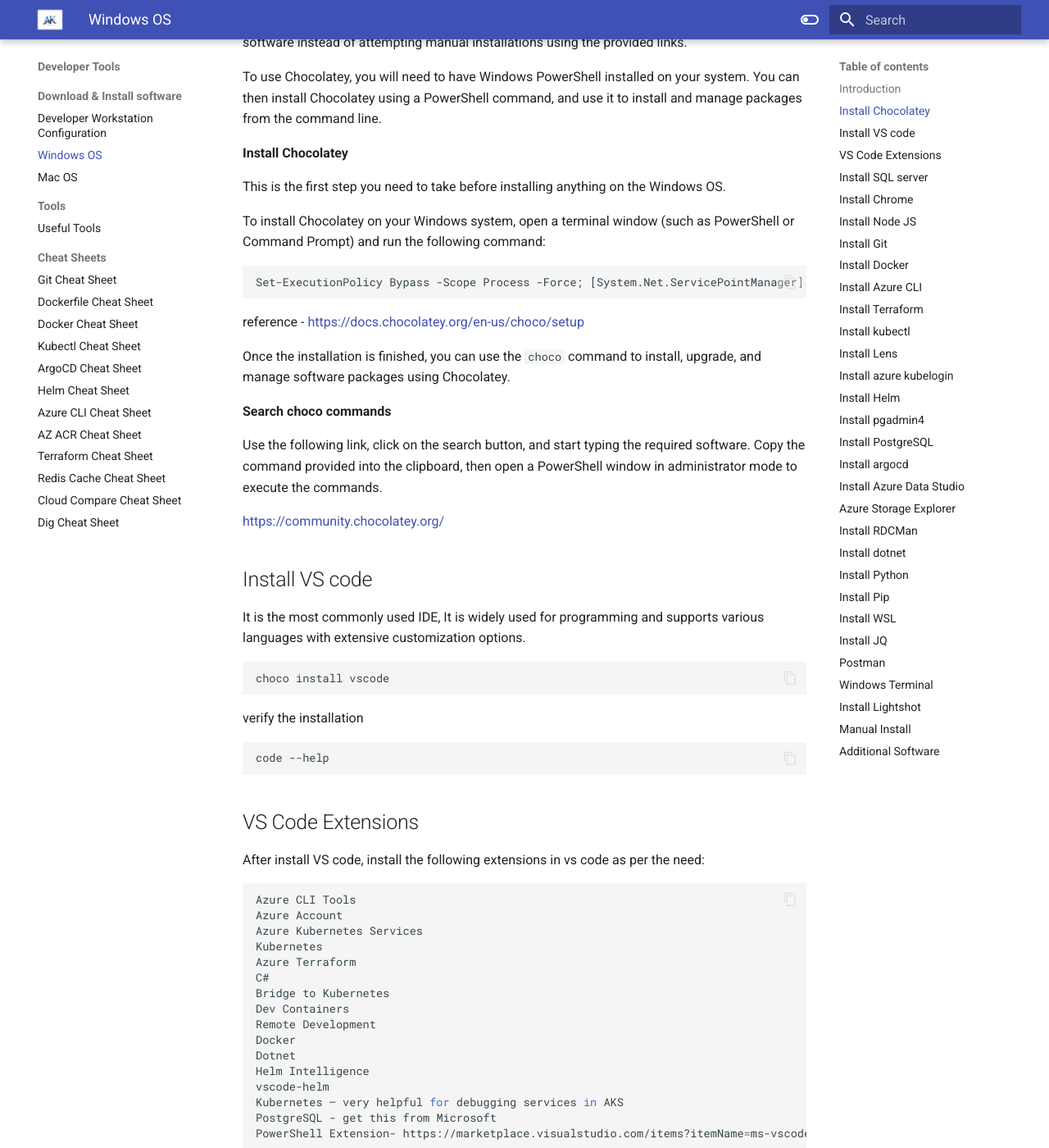
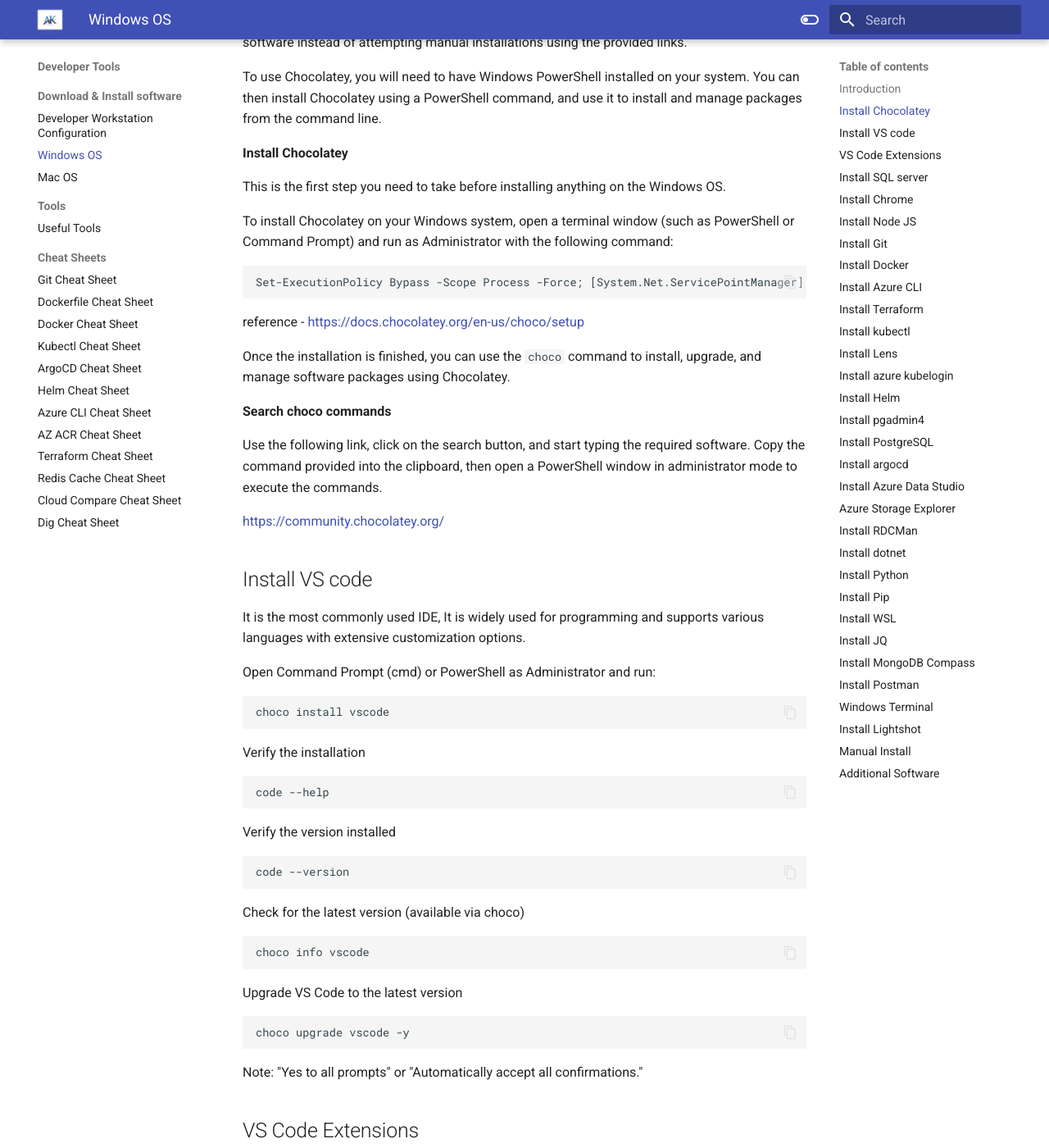
Before and after one commit to akeesari/anjikeesari, an MkDocs documentation site: the page built from docs/developertools/software/windows.md, in a window 1280 px wide and 1400 px high, scrolled down 727 px. Shown: the whole window at 82% size. Built offline with MkDocs 1.6.1 and Material for MkDocs 9.7.7, drawn with Linux system fonts in a browser that asks for light colours; some of the changed text lies outside the part shown.

Commit message:
updated window os install commands

````diff
--- a/docs/developertools/software/windows.md
+++ b/docs/developertools/software/windows.md
@@ -22,7 +22,7 @@
 
 This is the first step you need to take before installing anything on the Windows OS.
 
-To install Chocolatey on your Windows system, open a terminal window (such as PowerShell or Command Prompt) and run the following command:
+To install Chocolatey on your Windows system, open a terminal window (such as PowerShell or Command Prompt) and run as Administrator with the following command:
 
 ```
 Set-ExecutionPolicy Bypass -Scope Process -Force; [System.Net.ServicePointManager]::SecurityProtocol = [System.Net.ServicePointManager]::SecurityProtocol -bor 3072; iex ((New-Object System.Net.WebClient).DownloadString('https://chocolatey.org/install.ps1'))
@@ -42,14 +42,35 @@
 
 It is the most commonly used IDE, It is widely used for programming and supports various languages with extensive customization options.
 
+Open Command Prompt (cmd) or PowerShell as Administrator and run:
+
 ```sh
 choco install vscode
 ```
 
-verify the installation
+Verify the installation
 ```sh
 code --help
 ```
+
+Verify the version installed
+```sh
+code --version
+```
+
+Check for the latest version (available via choco)
+```sh
+choco info vscode
+```
+
+Upgrade VS Code to the latest version
+
+```sh
+choco upgrade vscode -y
+```
+
+Note:
+  "Yes to all prompts" or "Automatically accept all confirmations."
 
 ## VS Code Extensions
 
@@ -72,13 +93,14 @@
 Kubernetes – very helpful for debugging services in AKS
 PostgreSQL - get this from Microsoft
 PowerShell Extension- https://marketplace.visualstudio.com/items?itemName=ms-vscode.PowerShell
+MongoDB
 ```
 
 ## Install SQL server
 
 SQL Server is a relational database management system developed by Microsoft. It allows you to store, manage, and retrieve structured data efficiently.
 
-```
+```sh
 choco install sql-server-management-studio
 ```
 
@@ -86,30 +108,55 @@
 
 Chrome is a popular web browser developed by Google. It provides a fast and secure browsing experience and supports various web technologies.
 
+```sh
+choco install googlechrome  -y
 ```
-choco install googlechrome
+
+Upgrade Google Chrome
+
+```sh
+choco upgrade googlechrome -y
 ```
+
 
 ## Install Node JS
 
 Node.js is a JavaScript runtime that allows you to execute JavaScript code outside of a web browser.
 
+```sh
+choco install nodejs -y
 ```
-choco install nodejs
+
+```sh
+node --version
+# or
+node -v
+npm -v
 ```
+
+Upgrade Node.js
+
+```sh
+choco upgrade nodejs -y
 ```
-node --version
-```
+
 
 ## Install Git
 
 Git is a version control system used for tracking changes in software projects. It allows multiple developers to collaborate on a project efficiently and helps manage different versions of the code.
 
+```sh
+choco install git -y
 ```
-choco install git
+
+```sh
+git --version
 ```
-```
-git --version
+
+Upgrade Git to the Latest Version
+
+```sh
+choco upgrade git -y
 ```
 
 ## Install Docker
@@ -117,11 +164,18 @@
 Docker is a platform that simplifies the process of creating, deploying, and running applications using containers.
 
 ```sh
-choco install docker-desktop
+choco install docker-desktop -y
 ```
 
 ```sh
 docker --version
+docker compose version
+```
+
+Upgrade Docker Desktop
+
+```sh
+choco upgrade docker-desktop -y
 ```
 
 ## Install Azure CLI
@@ -129,24 +183,52 @@
 Azure CLI is a command-line interface for managing and interacting with Microsoft Azure cloud services. It provides a convenient way to automate and control your Azure resources.
 
 ```sh
-choco install azure-cli
+choco install azure-cli -y
 ```
 
 ```sh
 az --version
 ```
 
+Upgrade Azure CLI
+
+
+```sh
+choco upgrade azure-cli -y
+```
+
+Useful Commands
+
+```sh
+az account list --output table
+az account show
+az --help
+```
+
+
 ## Install Terraform
 
 Terraform is an infrastructure-as-code tool used for provisioning and managing cloud resources. It allows you to define your infrastructure in code and automates the deployment and management of resources across different cloud providers.
 
 ```sh
-choco install terraform
+choco install terraform -y
 ```
 
-```
+```sh
 terraform --version
 ```
+
+Upgrade Terraform
+
+```sh
+choco upgrade terraform -y
+```
+
+
+```sh
+terraform -help
+```
+
 
 ## Install kubectl
 
@@ -157,7 +239,7 @@
 ```
 For more information, please refer to the following link: - <https://kubernetes.io/docs/tasks/tools/install-kubectl-windows/>
 
-```
+```sh
 # Test to ensure the version you installed is up-to-date:
 kubectl version
 kubectl version --client
@@ -173,6 +255,12 @@
 
 ```
 
+Upgrade kubectl
+
+```sh
+choco upgrade kubernetes-cli -y
+```
+
 ## Install Lens
 
 Lens is a popular Kubernetes platform that serves as a robust and advanced development and management environment for Kubernetes clusters. It provides a comprehensive graphical user interface (GUI) that simplifies the management, monitoring, and interaction with Kubernetes resources and clusters.
@@ -180,6 +268,17 @@
 ```sh
 choco install lens
 ```
+
+```sh
+lens --version
+```
+
+Upgrade Lens
+
+```sh
+choco upgrade lens -y
+```
+
 
 ## Install azure kubelogin
 
@@ -194,7 +293,15 @@
 Helm is a package manager for Kubernetes that simplifies the deployment and management of applications on Kubernetes clusters. It allows you to define and install applications using charts, which are packages of pre-configured Kubernetes resources.
 
 ```sh
-choco install kubernetes-helm
+choco install kubernetes-helm -y
+```
+
+```sh
+helm version
+```
+
+```sh
+choco upgrade kubernetes-helm -y
 ```
 
 ## Install pgadmin4
@@ -202,16 +309,25 @@
 pgAdmin is a graphical administration and development platform for PostgreSQL, a popular open-source relational database management system. It provides a user-friendly interface for managing databases, running queries, and monitoring server activity.
 
 ```sh
-choco install pgadmin4
+choco install pgadmin4 -y
 ```
 
+```sh
+choco install pgadmin4 -y
+```
+
+Upgrade pgAdmin 4
+
+```sh
+choco upgrade pgadmin4 -y
+```
 ## Install PostgreSQL
 
 To install PostgreSQL, you can use Chocolatey by running the following command from the command line or PowerShell:
 
 
 ```sh
-choco install postgresql
+choco install postgresql -y
 ```
 
 Alternatively, you can choose to use the graphical installation wizard for PostgreSQL on Windows.
@@ -253,7 +369,7 @@
 Argo CD is a declarative, GitOps continuous delivery tool for Kubernetes.
 
 ```sh
-choco install argocd
+choco install argocd -y
 ```
 
 ```sh
@@ -270,6 +386,11 @@
 argocd-server: v2.5.2+148d8da
 ```
 
+Upgrade Argo CD
+
+```sh
+choco upgrade argocd -y
+```
 
 ## Install Azure Data Studio
 
@@ -315,7 +436,7 @@
 
 Python is a popular programming language known for its simplicity and versatility. It is widely used for web development, data analysis, and scripting tasks.
 
-```
+```sh
 choco install python
 ```
 
@@ -323,18 +444,18 @@
 
 Pip is a package installer for Python. It allows you to easily install, upgrade, and manage Python packages and dependencies.
 
-```
+```sh
 choco install pip
 ```
 ## Install WSL
 
 Windows Subsystem for Linux (WSL) is a feature of Windows that allows developers to run a Linux environment without the need for a separate virtual machine or dual booting.
 
-```
+```sh
 choco install wsl
 ```
 
-```
+```sh
 wsl --help
 // or
 wsl --list --verbose
@@ -345,19 +466,37 @@
 
 JQ is a lightweight and flexible command-line tool for processing JSON data. It provides various features to extract, manipulate, and transform JSON files efficiently.
 
-```
+```sh
 choco install jq
 ```
 
-## Postman
+## Install MongoDB Compass
+
+Install MongoDB Compass using Chocolatey
+```sh
+choco install mongodb-compass -y
+```
+Check MongoDB Version
+
+```sh
+mongod --version
+```
+
+```sh
+choco upgrade mongodb-compass -y
+```
+## Install Postman
 
 Postman is a popular API development and testing tool. It allows you to make HTTP requests, test APIs, and automate API workflows, making it easier to develop and debug APIs.
 
 ```sh
-choco install postman
+choco install postman -y
 ```
 
-
+Upgrade Postman
+```sh
+choco upgrade postman -y
+```
 ## Windows Terminal
 
 Allows us to access multiple command-line tools and shells in one customizable interface. It is an open-source project developed and maintained by Microsoft.
````
